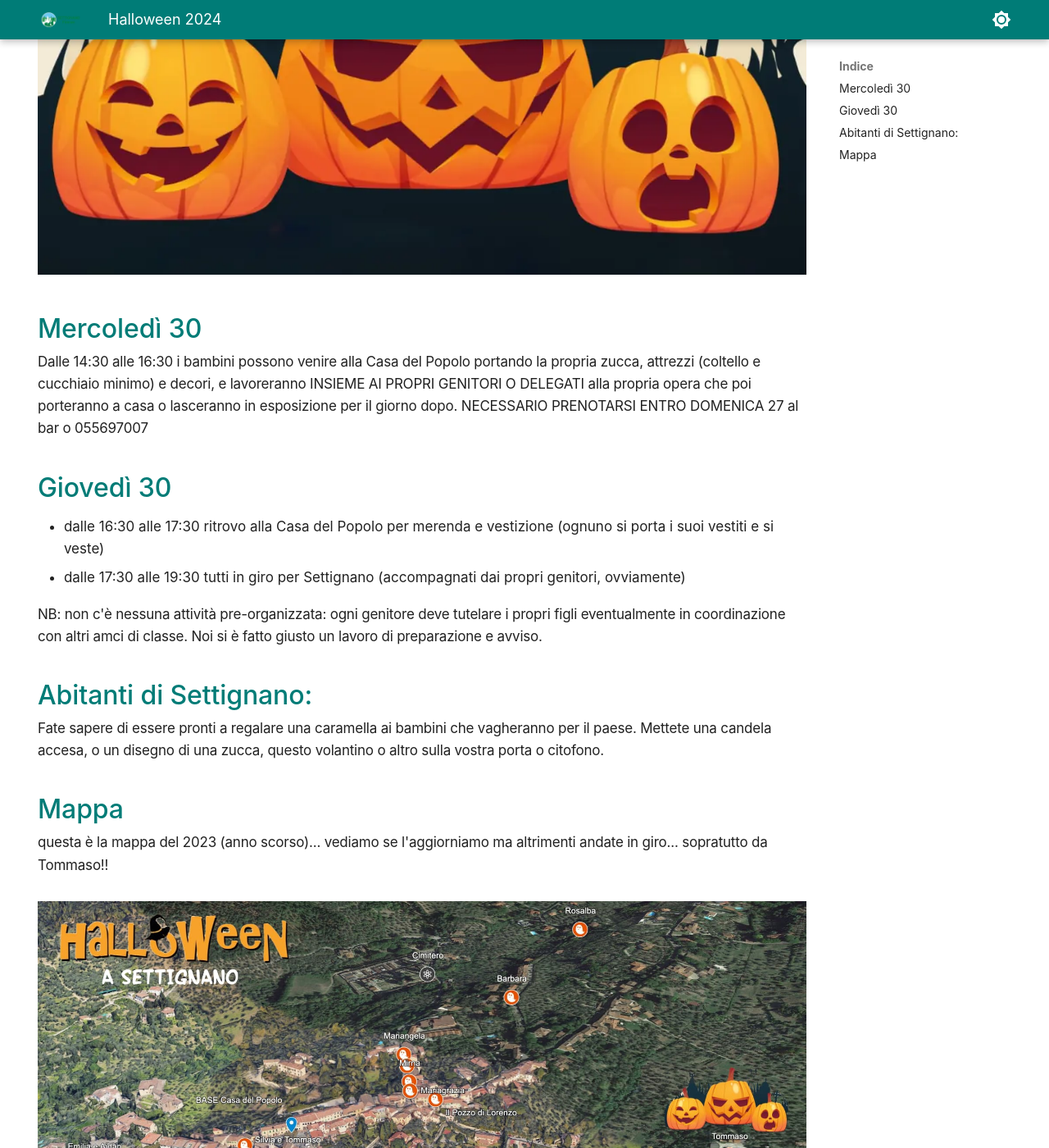
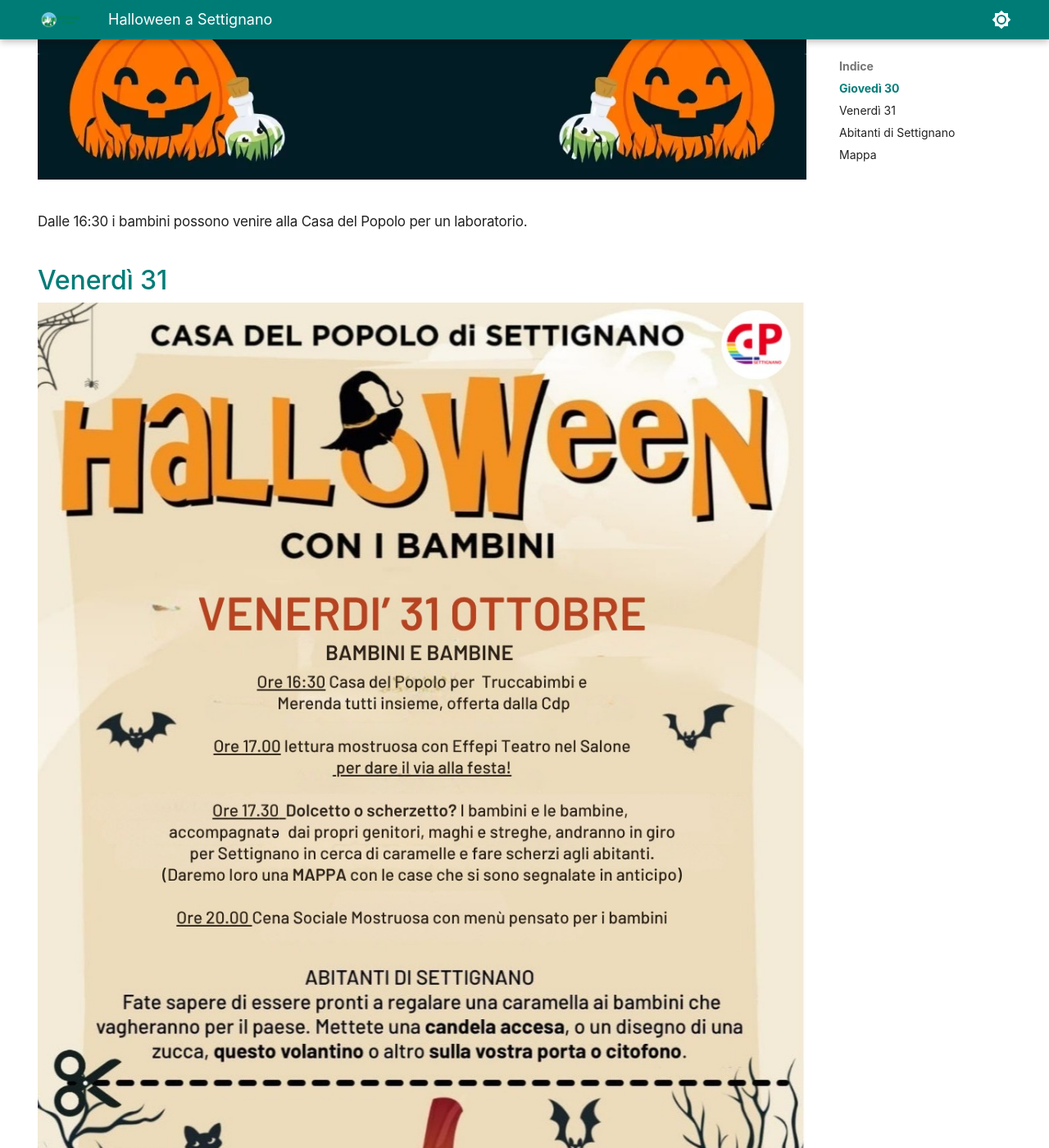
Before and after one commit to settignano/settignano.org, an MkDocs documentation site: the page built from docs/halloween.md, in a window 1280 px wide and 1400 px high, scrolled down 1399 px. Shown: the whole window at 82% size. Built offline with MkDocs 1.6.1 and Material for MkDocs 9.7.7, drawn with Linux system fonts in a browser that asks for light colours; some of the changed text lies outside the part shown.

Commit message:
halloween 2025

```diff
--- a/docs/halloween.md
+++ b/docs/halloween.md
@@ -1,27 +1,29 @@
 ---
-title: Halloween 2024
+title: Halloween a Settignano
 hide:
   - navigation
 ---
-# Halloween a Settignano
-
-![](assets/img/halloween/halloween-2024.webp)
-
-## Mercoledì 30
-Dalle 14:30 alle 16:30 i bambini possono venire alla Casa del Popolo portando la propria zucca, attrezzi (coltello e cucchiaio minimo) e decori, e lavoreranno INSIEME AI PROPRI GENITORI O DELEGATI alla propria opera che poi porteranno a casa o lasceranno in esposizione per il giorno dopo.
-NECESSARIO PRENOTARSI ENTRO DOMENICA 27 al bar o 055697007
+# Halloween a Settignano 2025
 
 ## Giovedì 30
 
-- dalle 16:30 alle 17:30 ritrovo alla Casa del Popolo per merenda e vestizione (ognuno si porta i suoi vestiti e si veste)
-- dalle 17:30 alle 19:30 tutti in giro per Settignano (accompagnati dai propri genitori, ovviamente)
+![volantino](assets/img/halloween/halloween-2025-lab.webp)
 
-NB: non c'è nessuna attività pre-organizzata: ogni genitore deve tutelare i propri figli eventualmente in coordinazione con altri amci di classe. Noi si è fatto giusto un lavoro di preparazione e avviso.
+Dalle 16:30 i bambini possono venire alla Casa del Popolo per un laboratorio.
 
-## Abitanti di Settignano:
+## Venerdì 31
+
+![volantino](assets/img/halloween/halloween-2025.jpg)
+
+- Ore 16:30 Truccabimbi e Merenda tutti insieme, offerta dalla Cdp
+- Ore 17.00 lettura mostruosa con Effepi Teatro nel Salone per dare il via alla festa!
+- Ore 17.30 Dolcetto o scherzetto? I bambini e le bambine, accompagnata dai propri genitori, maghi e streghe, andranno in giro per Settignano in cerca di caramelle e fare scherzi agli abitanti.
+- Ore 20.00 Cena Sociale Mostruosa con menù pensato per i bambini
+
+## Abitanti di Settignano
 Fate sapere di essere pronti a regalare una caramella ai bambini che vagheranno per il paese. Mettete una candela accesa, o un disegno di una zucca, questo volantino o altro sulla vostra porta o citofono.
 
 ## Mappa
-questa è la mappa del 2023 (anno scorso)... vediamo se l'aggiorniamo ma altrimenti andate in giro... sopratutto da Tommaso!!
+Andate in giro ovunque, ma sicuramente qui:
 
-![](assets/img/halloween/halloween-mappa-2023.jpg)
+![mappa](assets/img/halloween/halloween-mappa-2025.jpg)
```
Also changed, not shown: docs/assets/img/halloween/halloween-2025-lab.webp (added), docs/assets/img/halloween/halloween-2025.jpg (added), docs/assets/img/halloween/halloween-mappa-2025.jpg (added).
